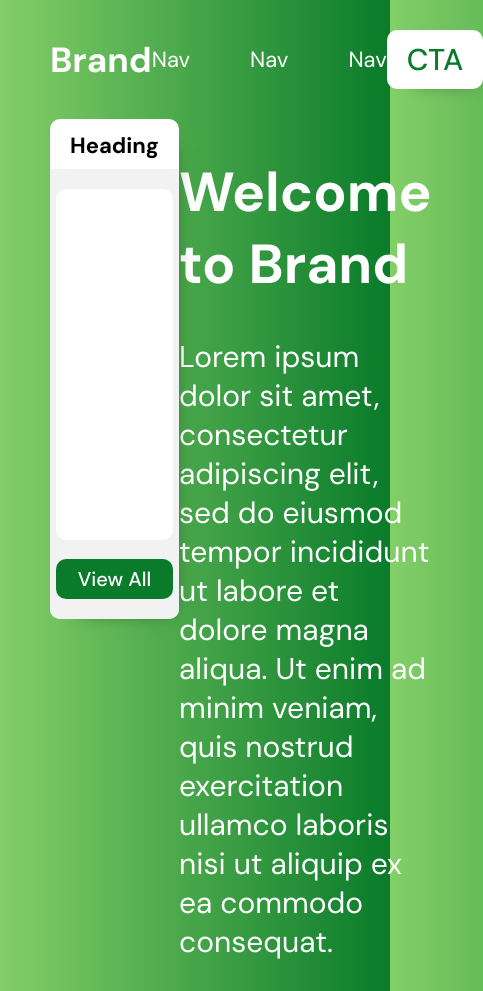
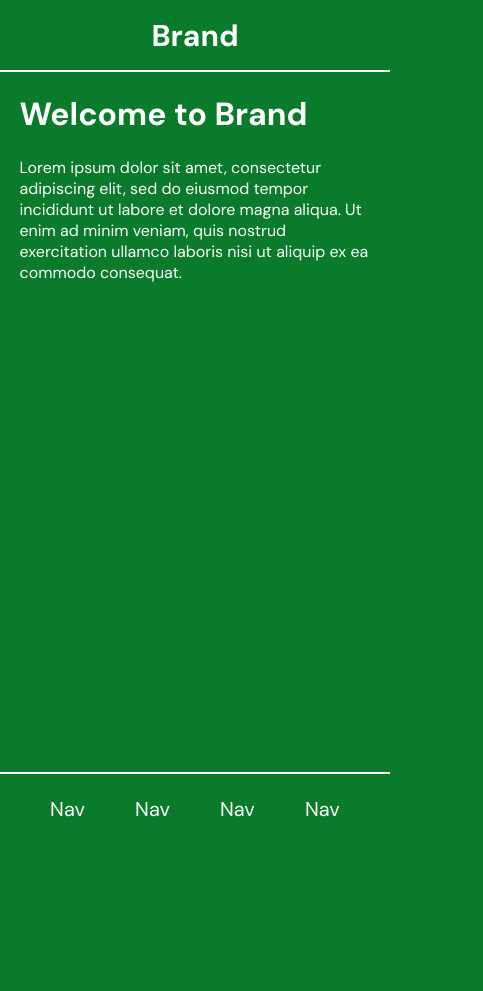
Before and after one commit to jamesmckayfyp/fyp, a Vue app in the folder fyp/: page /#/nav4 in a window 390 px wide. Shown: the whole page, 483 px wide, since content can reach past the window. After the commit the page ends 844 px from the top, so only its background shows below. Built offline with nearby package versions, Linux system fonts and the light colour scheme.

Commit message:
Media Queries Added
updated base content to be mobile up

```diff
--- a/fyp/package.json
+++ b/fyp/package.json
@@ -15,7 +15,6 @@
   },
   "devDependencies": {
     "@vue/cli-plugin-babel": "~4.5.0",
-    "@vue/cli-plugin-eslint": "~4.5.0",
     "@vue/cli-plugin-router": "~4.5.0",
     "@vue/cli-plugin-vuex": "~4.5.0",
     "@vue/cli-service": "~4.5.0",
--- a/fyp/src/components/Content.vue
+++ b/fyp/src/components/Content.vue
@@ -1,18 +1,15 @@
 <template>
     <div class="container">
-        <Example />
         <Welcome />
     </div>
 </template>
 
 <script>
-import Example from './Example'
 import Welcome from './Welcome'
 
 export default {
   name: 'Content',
   components: {
-    Example,
     Welcome,
   }
 }
--- a/fyp/src/components/Example.vue
+++ /dev/null
@@ -1,19 +0,0 @@
-<template>
-    <div class="ec">
-        <div class="ec--heading">Heading</div>
-        <div class="ec--block">
-            <div class="ec--block__content"></div>
-            <div class="ec--block__cta">View All</div>
-        </div>
-    </div>
-</template>
-
-<script>
-
-export default {
-  name: 'Example',
-  components: {
-
-  }
-}
-</script>
--- a/fyp/src/components/Header.vue
+++ b/fyp/src/components/Header.vue
@@ -1,9 +1,8 @@
 <template>
-    <div class="header">
-        <div class="logo">Brand</div>
-        <Navigation />
-        <div class="cta">CTA</div>
-    </div>
+  <div class="header">
+      <div class="logo">Brand</div>
+      <Navigation />
+  </div>
 </template>
 
 <script>
--- a/fyp/src/components/Navigation.vue
+++ b/fyp/src/components/Navigation.vue
@@ -4,6 +4,7 @@
             <li><router-link to="/nav1">Nav</router-link></li>
             <li><router-link to="/nav2">Nav</router-link></li>
             <li><router-link to="/nav3">Nav</router-link></li>
+            <li><router-link to="/nav4">Nav</router-link></li>
         </ul>
         <router-view />
     </div>
--- a/fyp/src/less/header.less
+++ b/fyp/src/less/header.less
@@ -1,24 +1,33 @@
 .header {
     display: flex;
-    justify-content: space-between;
+    justify-content: center;
     align-items: center;
+    width: 100%;
+    height: 70px;
+    border-bottom: @border-colour solid 2px;
 
-    margin: 30px 50px;
+    @media @mobile{
+        justify-content: space-between;
+        max-width: 1280px;
+        width: auto;
+        height: 90px;
+        margin: auto;
+        padding: 0 30px;
+        border: 0;
+    }
 
     .logo {
-        font-size: 35px;
+        font-size: 30px;
         font-weight: 700;
-        color: white;
-    }
-    .cta {
-        font-size: 30px;
-        font-weight: 500;
-        background: white;
-        color: @dark-green;
-        padding: 10px 20px;
-        border-radius: 10px;
-        width: 80px;
+        color: @text-colour;
         text-align: center;
-        .border-shadow();
+
+        @media @mobile{
+            font-size: 32px;
+        }
+
+        @media @desktop{
+            font-size: 36px;
+        }
     }
 }
--- a/fyp/src/less/main.less
+++ b/fyp/src/less/main.less
@@ -11,87 +11,24 @@
 // BODY STYLES
 body {
     margin: 0;
-    background-image: @bg-gradient;
     font-family: @font-main;
+    color: @text-colour;
+    background: @bg-colour;
+
+    @media @mobile{
+        border-top: @border-colour 2px solid;
+    }
 }
 
 // CONTAINER STYLES
 .container {
-    margin: 0 50px;
-    display: flex;
-    justify-content: space-between;
-}
+    width: 90%;
+    margin: auto;
 
-// EXAMPLE CONTENT
-.ec {
-    .border-shadow();
-
-    position: relative;
-
-    width: 500px;
-    height: 500px;
-
-    background: @ec-bg;
-
-    border-radius: 10px;
-
-    &--heading{
-        padding: 12px 20px;
-        font-size: 22px;
-        font-weight: 600;
-    }
-
-    &--block{
-        position: absolute;
-        bottom: 0;
-
-        width: 100%;
-        height: 90%;
-
-        background: @ec-bg-block;
-
-        border-radius: 0 0 10px 10px;
-
-        display: flex;
-        flex-direction: column;
-        align-items: center;
-
-        &__content{
-            width: 90%;
-            height: 78%;
-            background: @ec-bg;
-            border-radius: 10px;
-            margin: 20px;
-        }
-
-        &__cta{
-            width: 90%;
-            height: 40px;
-            background: @dark-green;
-            color: white;
-            border-radius: 10px;
-            margin: 20px;
-            position: absolute;
-            bottom: 0;
-            display: flex;
-            justify-content: center;
-            align-items: center;
-            font-size: 20px;
-            font-weight: 500;
-        }
+    @media @mobile{
+        max-width: 1280px;
+        width: auto;
+        margin: auto;
+        padding: 0 30px;
     }
 }
-
-// WELCOME COMPONENT
-.welcome {
-    width: 500px;
-
-    h1{
-        color: @text-colour;
-        font-size: 55px;
-    }
-    p{
-        color: @text-colour;
-        font-size: 30px;
-    }
-}
--- a/fyp/src/less/navigation.less
+++ b/fyp/src/less/navigation.less
@@ -1,16 +1,42 @@
 .navigation{
+    position: absolute;
+    bottom: 0;
+    width: 100%;
+    height: 70px;
+    display: flex;
+    justify-content: center;
+    align-items: center;
+    border-top: @border-colour solid 2px;
+    background: @bg-colour;
+
     ul {
         list-style: none;
         margin: 0;
         padding: 0;
-
         display: flex;
-        gap: 60px;
+        justify-content: space-evenly;
+        width: 100%;
 
         a{
             text-decoration: none;
             color: @text-colour;
-            font-size: 22px;
+            font-size: 20px;
         }
     }
+
+    @media @mobile{
+        position: relative;
+        width: auto;
+        height: auto;
+        border: 0;
+        background: none;
+
+            ul {
+                gap: 60px;
+
+                a{
+                    font-size: 26px;
+                }
+            }
+        }
 }
--- a/fyp/src/less/variables.less
+++ b/fyp/src/less/variables.less
@@ -1,15 +1,16 @@
 // IMPORTS
 @import (css) url('https://fonts.googleapis.com/css2?family=DM+Sans:wght@400;500;700&display=swap');
+
+// MEDIA QUERIES
+// @mobile-s: ~'only screen and (min-width: 480px)';
+@mobile: ~'only screen and (min-width: 768px)';
+@tablet: ~'only screen and (min-width: 992px)';
+@desktop: ~'only screen and (min-width: 1200px)';
 
 // FONTS
 @font-main: 'DM Sans', sans-serif;
 
 // BASE COLOURS
-@bg-gradient: linear-gradient(90deg, #83CF68 0%, #097B2A 100%);
 @text-colour: #fff;
-@light-green: #83CF68;
-@dark-green: #097B2A;
-
-// EXAMPLE CONTENT COLOURS
-@ec-bg: #fff;
-@ec-bg-block: #f2f2f2;
+@border-colour: #fff;
+@bg-colour: #097B2A;
--- a/fyp/src/router/index.js
+++ b/fyp/src/router/index.js
@@ -28,6 +28,15 @@ const routes = [
     component: () =>
       import(/* webpackChunkName: "about" */ "../views/nav3.vue"),
   },
+  {
+    path: "/nav4",
+    name: "nav4",
+    // route level code-splitting
+    // this generates a separate chunk (about.[hash].js) for this route
+    // which is lazy-loaded when the route is visited.
+    component: () =>
+      import(/* webpackChunkName: "about" */ "../views/nav4.vue"),
+  },
 ];
 
 const router = new VueRouter({
--- /dev/null
+++ b/fyp/src/views/nav4.vue
@@ -0,0 +1,12 @@
+<template>
+  <div id="nav-4">
+    <!-- Nav 4 -->
+  </div>
+</template>
+
+<script>
+export default {
+  name: "nav4",
+  components: {},
+};
+</script>
```
Also changed, not shown: 1 other file (tests, documents, lock files or other folders).
